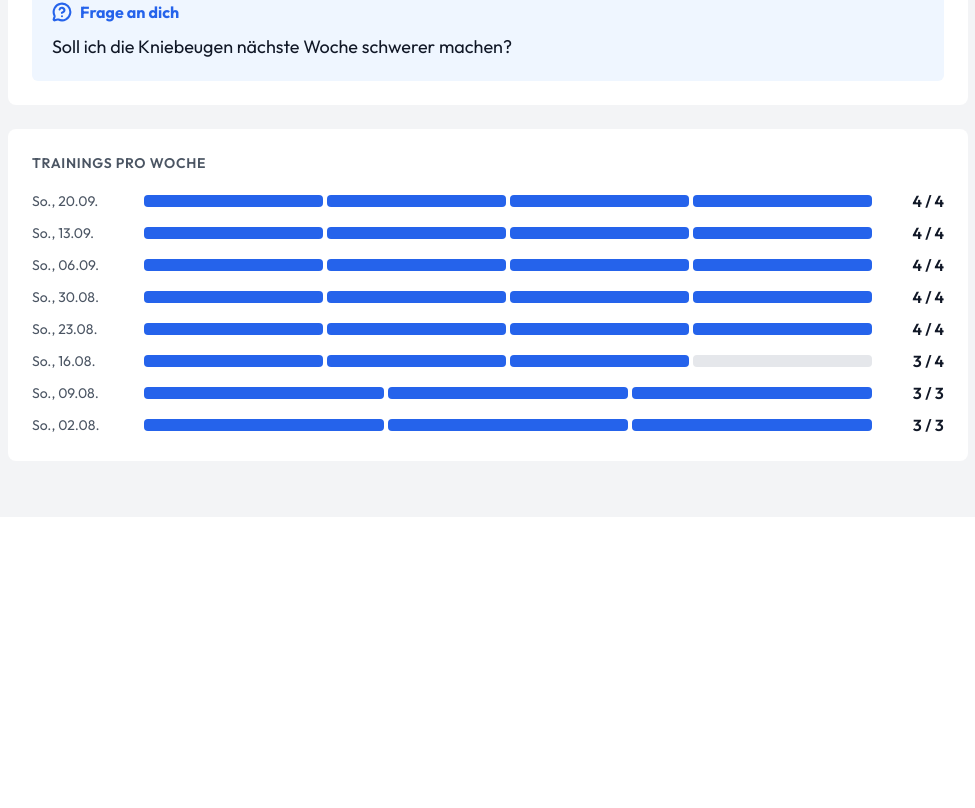
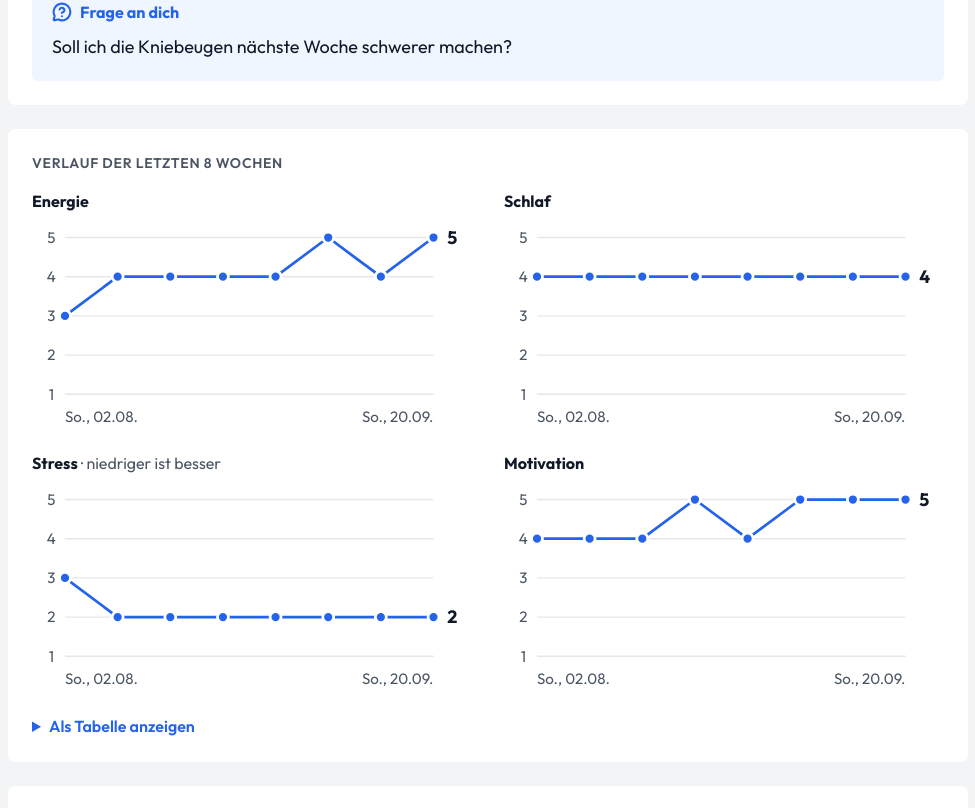
Before and after one commit to fxd-gif/wochenpuls, a Next.js app: page /demo/kunde/aylin in a window 1280 px wide. Shown: the part 712-1520 px from the top of the page, without its empty margins (152-1127 px from the left). Before the commit the page ends 1229 px from the top, so only its background shows below. Built offline with nearby package versions, Linux system fonts and the light colour scheme.

Commit message:
Verlaufskurven für Energie, Schlaf, Stress und Motivation

```diff
--- a/src/components/coach/KundenDetail.tsx
+++ b/src/components/coach/KundenDetail.tsx
@@ -5,6 +5,7 @@ import { WochenZahlen } from "@/components/checkin/WochenZahlen";
 import { bewerte } from "@/lib/ampel";
 import type { Checkin, Kunde } from "@/lib/checkin";
 import { datumKurz } from "@/lib/woche";
+import { Verlauf } from "./Verlauf";
 
 // Detailseite eines Kunden. Funktioniert für Demo und echte Daten gleich.
 export function KundenDetail({
@@ -88,6 +89,8 @@ export function KundenDetail({
         <p className="mt-6 rounded-lg bg-weiss p-6 text-lg">Noch kein Check-in.</p>
       )}
 
+      {eigene.length > 0 && <Verlauf checkins={eigene} heute={heute} />}
+
       {eigene.length > 0 && (
         <section className="mt-6 rounded-lg bg-weiss p-6">
           <h2 className="text-sm font-semibold uppercase tracking-wider text-leise">Trainings pro Woche</h2>
--- /dev/null
+++ b/src/components/coach/Verlauf.tsx
@@ -0,0 +1,175 @@
+import { skalen, type Checkin, type SkalaSchluessel } from "@/lib/checkin";
+import { datumKurz, letzterFaelligkeitstag, plusTage } from "@/lib/woche";
+
+const WOCHEN = 8;
+const titel: Record<SkalaSchluessel, string> = {
+  energie: "Energie",
+  schlaf: "Schlaf",
+  stress: "Stress",
+  motivation: "Motivation",
+};
+
+// Maße der kleinen Diagramme (in SVG-Einheiten, skaliert mit der Breite)
+const B = 320;
+const H = 150;
+const RAND = { links: 24, rechts: 28, oben: 12, unten: 24 };
+const x = (i: number) => RAND.links + (i * (B - RAND.links - RAND.rechts)) / (WOCHEN - 1);
+const y = (wert: number) => RAND.oben + ((5 - wert) * (H - RAND.oben - RAND.unten)) / 4;
+
+// Vier kleine Verlaufskurven (je eine pro Skala) über die letzten 8 Wochen.
+// Verpasste Wochen bleiben als Lücke sichtbar.
+export function Verlauf({ checkins, heute }: { checkins: Checkin[]; heute: string }) {
+  const letzteWoche = letzterFaelligkeitstag(heute);
+  const wochen = Array.from({ length: WOCHEN }, (_, i) => plusTage(letzteWoche, -7 * (WOCHEN - 1 - i)));
+  const proWoche = wochen.map((w) => checkins.find((c) => c.woche === w));
+
+  return (
+    <section className="mt-6 rounded-lg bg-weiss p-6">
+      <h2 className="text-sm font-semibold uppercase tracking-wider text-leise">
+        Verlauf der letzten 8 Wochen
+      </h2>
+      <div className="mt-4 grid gap-x-8 gap-y-6 md:grid-cols-2">
+        {skalen.map(({ schluessel }) => (
+          <figure key={schluessel}>
+            <figcaption className="font-bold">
+              {titel[schluessel]}
+              {schluessel === "stress" && (
+                <span className="font-normal text-leise"> · niedriger ist besser</span>
+              )}
+            </figcaption>
+            <Diagramm werte={proWoche.map((c) => c?.[schluessel])} wochen={wochen} name={titel[schluessel]} />
+          </figure>
+        ))}
+      </div>
+
+      <details className="mt-6">
+        <summary className="cursor-pointer font-semibold text-primaer">Als Tabelle anzeigen</summary>
+        <div className="mt-3 overflow-x-auto">
+          <table className="w-full text-left text-sm tabular-nums">
+            <thead className="text-leise">
+              <tr>
+                <th className="py-2 pr-4 font-semibold">Woche bis</th>
+                <th className="py-2 pr-4 font-semibold">Trainings</th>
+                {skalen.map(({ schluessel }) => (
+                  <th key={schluessel} className="py-2 pr-4 font-semibold">
+                    {titel[schluessel]}
+                  </th>
+                ))}
+              </tr>
+            </thead>
+            <tbody>
+              {wochen.map((w, i) => {
+                const c = proWoche[i];
+                return (
+                  <tr key={w} className="border-t border-flaeche-dunkel">
+                    <td className="py-2 pr-4">{datumKurz(w)}</td>
+                    {c ? (
+                      <>
+                        <td className="py-2 pr-4">
+                          {c.trainingsGeschafft} / {c.trainingsGeplant}
+                        </td>
+                        {skalen.map(({ schluessel }) => (
+                          <td key={schluessel} className="py-2 pr-4">
+                            {c[schluessel]}
+                          </td>
+                        ))}
+                      </>
+                    ) : (
+                      <td colSpan={5} className="py-2 pr-4 text-leise">
+                        kein Check-in
+                      </td>
+                    )}
+                  </tr>
+                );
+              })}
+            </tbody>
+          </table>
+        </div>
+      </details>
+    </section>
+  );
+}
+
+function Diagramm({
+  werte,
+  wochen,
+  name,
+}: {
+  werte: (number | undefined)[];
+  wochen: string[];
+  name: string;
+}) {
+  // Linienstücke nur zwischen direkt aufeinanderfolgenden Wochen
+  const stuecke: string[] = [];
+  werte.forEach((wert, i) => {
+    const davor = werte[i - 1];
+    if (i > 0 && wert !== undefined && davor !== undefined) {
+      stuecke.push(`M${x(i - 1)},${y(davor)}L${x(i)},${y(wert)}`);
+    }
+  });
+  const letzterIndex = werte.findLastIndex((w) => w !== undefined);
+
+  return (
+    <svg viewBox={`0 0 ${B} ${H}`} className="mt-2 w-full" role="img" aria-label={`${name} über 8 Wochen`}>
+      {/* Hilfslinien 1 bis 5 */}
+      {[1, 2, 3, 4, 5].map((stufe) => (
+        <g key={stufe}>
+          <line
+            x1={RAND.links}
+            x2={B - RAND.rechts}
+            y1={y(stufe)}
+            y2={y(stufe)}
+            className="stroke-flaeche-dunkel"
+            strokeWidth={1}
+          />
+          <text
+            x={RAND.links - 10}
+            y={y(stufe)}
+            dy="0.35em"
+            textAnchor="middle"
+            className="fill-leise text-[11px]"
+          >
+            {stufe}
+          </text>
+        </g>
+      ))}
+      <text x={x(0)} y={H - 4} textAnchor="start" className="fill-leise text-[11px]">
+        {datumKurz(wochen[0])}
+      </text>
+      <text x={x(WOCHEN - 1)} y={H - 4} textAnchor="end" className="fill-leise text-[11px]">
+        {datumKurz(wochen[WOCHEN - 1])}
+      </text>
+
+      <path
+        d={stuecke.join("")}
+        className="stroke-primaer"
+        strokeWidth={2}
+        fill="none"
+        strokeLinecap="round"
+        strokeLinejoin="round"
+      />
+
+      {werte.map((wert, i) =>
+        wert === undefined ? null : (
+          <g key={wochen[i]}>
+            <title>{`Woche bis ${datumKurz(wochen[i])}: ${wert}`}</title>
+            {/* großer unsichtbarer Bereich, damit der Tooltip leicht zu treffen ist */}
+            <circle cx={x(i)} cy={y(wert)} r={12} fill="transparent" />
+            <circle cx={x(i)} cy={y(wert)} r={4} className="fill-primaer stroke-weiss" strokeWidth={2} />
+          </g>
+        ),
+      )}
+
+      {letzterIndex >= 0 && (
+        <text
+          x={x(letzterIndex) + 10}
+          y={y(werte[letzterIndex]!)}
+          dy="0.35em"
+          className="fill-dunkel text-[13px] font-bold"
+        >
+          {werte[letzterIndex]}
+        </text>
+      )}
+    </svg>
+  );
+}
```
